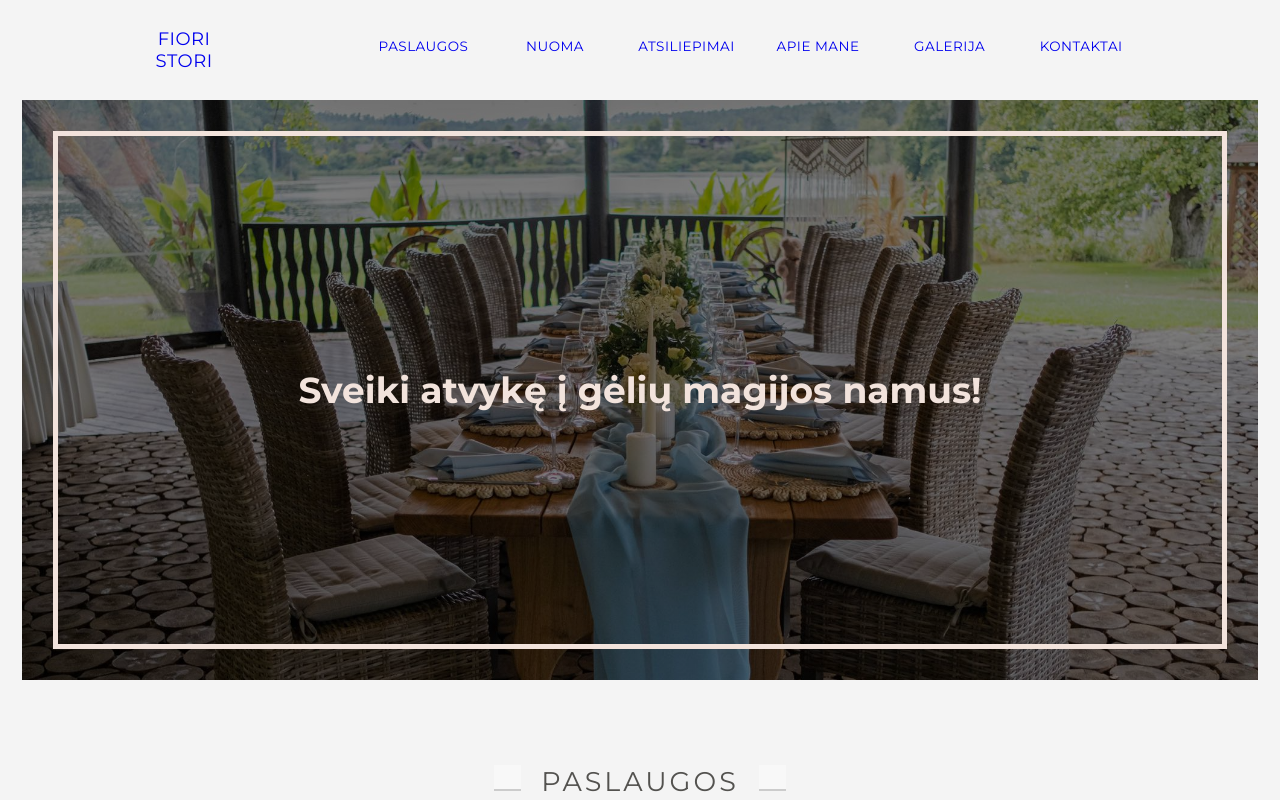
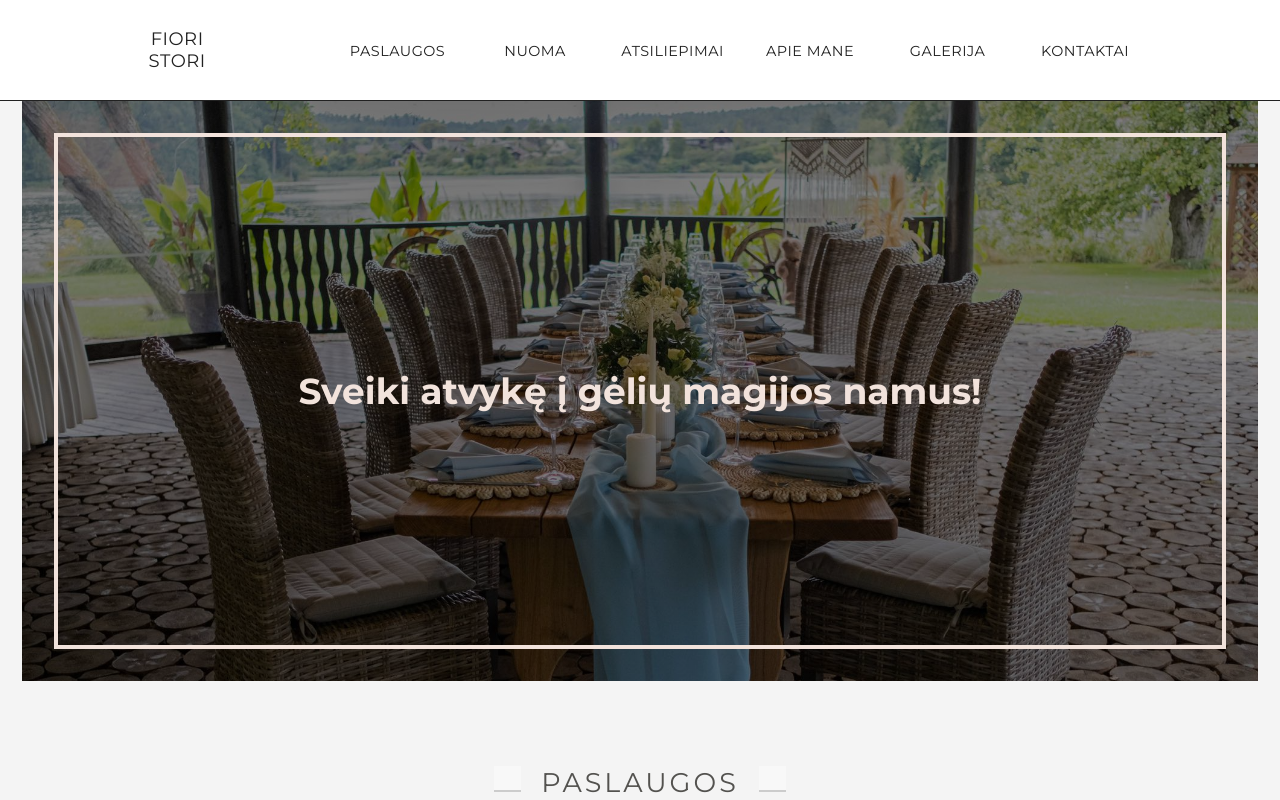
Before and after one commit to VikViku/fioristori, a React (Create React App) app: page / in a window 1280 px wide. Shown: the top 800 px of the page. Built offline with nearby package versions, Linux system fonts and the light colour scheme; a web font is replaced by a local one.

Commit message:
minor changes

```diff
--- a/src/components/intro/intro.style.scss
+++ b/src/components/intro/intro.style.scss
@@ -1,3 +1,5 @@
+@import '../../assets/styles/mixins.scss';
+
 $line-size: 1px;
 $delay1: .5s;
 $delay2: .9s;
@@ -6,7 +8,7 @@ $border-colour: var(--color-primary-light);
 
 .intro {
     display: table;
-    height: 70vh;
+    height: 30vh;
     width: 95%;
     position: relative;
     background: linear-gradient( rgba(0, 0, 0, 0.5), rgba(0, 0, 0, 0.5) ), url('../../assets/images/intro.jpeg') no-repeat center center fixed;
@@ -15,18 +17,22 @@ $border-colour: var(--color-primary-light);
     -o-background-size: cover;
     background-size: cover;
 
-    outline: 5px solid $border-colour;
+    outline: 4px solid $border-colour;
     outline-offset: -2rem;
 
     animation: fadeInAnimation ease 3s;
     animation-iteration-count: 1;
     animation-fill-mode: forwards;
 
+    @include breakpoint(medium) {
+        height: 70vh;
+    }
 
     h1 {
         color: $border-colour;
         margin: 0 auto;
         text-align: center;
+        font-size: 1.2rem;
         vertical-align: middle;
         display: table-cell;
 
@@ -35,6 +41,10 @@ $border-colour: var(--color-primary-light);
            -moz-animation: reveal 1s ease-in 1 normal forwards;
              -o-animation: reveal 1s cubic-bezier(0, 1, 0.5, 1) 1 normal forwards;
                 animation: reveal 1s cubic-bezier(0, 1, 0.5, 1) 1 normal forwards;
+
+        @include breakpoint(medium) {
+            font-size: 2rem;
+        }
     }
     .line {
         background: white;
--- a/src/layouts/footer/footer.component.jsx
+++ b/src/layouts/footer/footer.component.jsx
@@ -1,5 +1,5 @@
 import React from 'react';
-
+import { Link } from 'react-router-dom';
 import './footer.style.scss';
 
 import { FontAwesomeIcon } from '@fortawesome/react-fontawesome';
@@ -8,24 +8,24 @@ import { faPhone, faHome, faEnvelope } from '@fortawesome/free-solid-svg-icons';
 
 const Footer = () => (
     <footer className="footer">
-        <a className="footer__logo">
+        <Link to="/" className="footer__logo">
             <img alt="logo"></img>
-        </a>
+        </Link>
 
         <div className="footer__social">
             <h3>Sekite:</h3>
-            <a href="https://www.facebook.com/FioriStori" target="_blank"><FontAwesomeIcon icon={faFacebook} size="2x" className="fa-icon" /></a>
-            <a href="https://www.instagram.com/fioristori" target="_blank"><FontAwesomeIcon icon={faInstagram} size="2x" className="fa-icon" /></a>
+            <a href="https://www.facebook.com/FioriStori" target="_blank" rel="noreferrer"><FontAwesomeIcon icon={faFacebook} size="2x" className="fa-icon" /></a>
+            <a href="https://www.instagram.com/fioristori" target="_blank" rel="noreferrer"><FontAwesomeIcon icon={faInstagram} size="2x" className="fa-icon" /></a>
         </div>
 
         <div className="footer__links">
             <h3>Informacija</h3>
-            <a href="">Pagrindinis</a>
-            <a href="">Apie</a>
-            <a href="">Galerija</a>
-            <a href="">Paslaugos</a>
-            <a href="">Nuoma</a>
-            <a href="">Kontaktai</a>
+            <Link to="/">Pagrindinis</Link>
+            <Link to="/apie-mane">Apie</Link>
+            <Link to="/galerija">Galerija</Link>
+            <Link to="/paslaugos">Paslaugos</Link>
+            <Link to="/nuoma">Nuoma</Link>
+            <Link to="/kontaktai">Kontaktai</Link>
 
         </div>
 
--- a/src/layouts/footer/footer.style.scss
+++ b/src/layouts/footer/footer.style.scss
@@ -1,11 +1,11 @@
-@import '../../assets//styles/mixins.scss';
+@import '../../assets/styles/mixins.scss';
 
 .footer {
     // display: grid;
     // grid-template-rows: 1fr;
     // grid-template-columns: 30% 30%;;
     // grid-gap: 0 3.8em;
-    padding: 2.5rem;
+    padding: 1.5rem;
     // justify-content: end;
     // overflow: hidden;
     background-color: var(--color-primary-light);
@@ -25,6 +25,10 @@
         display: inline-block;
         color: var(--text-secondary);
         text-decoration: none;
+
+        &:hover {
+            color: var(--color-accent);
+        }
     }
     span {
         display: inline-block;
@@ -32,7 +36,7 @@
 
     &__logo {
         display: inline-block;
-        margin-bottom: 1.875rem;
+        margin-bottom: 1rem;
 
         @include breakpoint(large) {
             grid-area: logo;
@@ -44,10 +48,6 @@
 
         a {
             transition: color 50ms ease-in-out;
-        }
-
-        a:hover .fa-icon {
-            color: var(--color-accent);
         }
 
         @include breakpoint(large) {
--- a/src/layouts/nav-menu/nav-menu.style.scss
+++ b/src/layouts/nav-menu/nav-menu.style.scss
@@ -2,7 +2,16 @@ nav {
   display: grid;
   grid-template-columns: min-content auto;
   justify-content: space-evenly;
+  align-items: center;
   padding: 1rem;
+  border-bottom: 1px solid var(--text-secondary);
+  background-color: white;
+
+  &::after {
+    content: "";
+    display: block;
+    clear: both;
+  }
 
   ul, li {
     margin: 0;
@@ -16,20 +25,38 @@ nav {
     display: inline-block;
     padding: 10px;
   }
-  Link, a, .menu {
-    // color: #000;
+  a {
+    position: relative;
+    color: var(--text-secondary);
     text-decoration: none;
     text-transform: uppercase;
-    // font-family: 'Oswald', sans-serif;
     transition: .3s all ease-in-out;
     padding: 10px 0;
     margin-left: 15px;
-    font-size: 0.75rem;
+    font-size: 0.8rem;
     font-weight: 400;
     letter-spacing: 0.5px;
-  }
-  a:hover {
-    opacity: .7;
+
+    &:hover {
+      // opacity: .7;
+      color: var(--color-accent);
+
+      &:after {
+        width: 100%;
+      }
+    }
+    &:after {
+      position: absolute;
+      bottom: 0;
+      left: 0;
+      right: 0;
+      margin: auto;
+      width: 0%;
+      content: '.';
+      color: transparent;
+      background: var(--color-accent);
+      height: 1px;
+    }
   }
 
   .logo {
--- a/src/pages/Home/Homepage.component.jsx
+++ b/src/pages/Home/Homepage.component.jsx
@@ -117,7 +117,7 @@ const HomePage = () => (
 
 
         </section>
-        <Heading title="Labas!" sub="apie mane"/>
+        <Heading title="Apie mane" sub="įkūrėjos žodis"/>
         <section className="item-holder">
             <div>
             <p>Esu Vida, <i>FioriStori</i> įkūrėja, dekoratorė, floristė. Esu didelė gėlių mylėtoja ir tikiu jų galia, todėl kuriant šventės dekorą didelį dėmesį skiriu gėlių kompozicijoms, rūšims, spalvų derinimui.</p>
--- a/src/pages/Kontaktai/Kontaktai.component.jsx
+++ b/src/pages/Kontaktai/Kontaktai.component.jsx
@@ -4,39 +4,39 @@ import './Kontaktai.style.scss';
 
 const Kontaktai = () => (
     <div className="kontaktai">
-        <div class="form">
+        <div className="form">
             <h5>Užpildykite žemiau esančią formą:</h5>
 
             <form action="">
                 <p>
-                <label for="fname">Jūsų vardas</label>
+                <label htmlFor="fname">Jūsų vardas</label>
                 <input type="text" required/>
                 </p>
                 <p>
-                <label for="email">Jūsų el. paštas</label>
+                <label htmlFor="email">Jūsų el. paštas</label>
                 <input type="email" required/>
                 </p>
                 <p>
-                <label for="date">Šventės data</label>
+                <label htmlFor="date">Šventės data</label>
                 <input type="date" required/>
                 </p>
                 <p>
-                <label for="">Šventės vieta</label>
+                <label htmlFor="">Šventės vieta</label>
                 <input type="text" required/>
                 </p>
                 <p>
-                <label for="">Šventės spalvynas</label>
-                <input type="text" required/>
+                <label htmlFor="">Šventės spalvynas</label>
+                <input type="co=text" required/>
                 </p>
                 <p>
-                <label for="">Svečių skaičius</label>
+                <label htmlFor="">Svečių skaičius</label>
                 <input type="number" required/>
                 </p>
-                <p class="full-width">
-                <label for="">Kita svarbi informacija</label>
+                <p className="full-width">
+                <label htmlFor="">Kita svarbi informacija</label>
                 <textarea name="" id="" cols="30" rows="7"></textarea>
                 </p>
-                <p class="full-width">
+                <p className="full-width">
                 <button>Siųsti</button>
                 </p>
             </form>
--- a/src/pages/Kontaktai/Kontaktai.style.scss
+++ b/src/pages/Kontaktai/Kontaktai.style.scss
@@ -16,9 +16,19 @@
 
     button {
         padding: 0.3rem;
-        background-color: var(--color-primary-light);
-        color: var(--text-primary);
+        background-color: var(--color-primary-dark);
+        color: white;
         text-transform: uppercase;
+        cursor: pointer;
+        font-size: 0.8rem;
+        font-weight: 600;
+
+        &:hover,
+        &:focus {
+            background: white;
+            outline: 0;
+            color: var(--color-primary-dark);
+        }
     }
     input,
     textarea,
@@ -26,8 +36,4 @@
         width: 100%;
         border: 1px solid var(--color-primary-dark);
     }
-    button:hover, button:focus {
-        background: var(--color-primary-dark);
-        outline: 0;
-      }
 }
```
